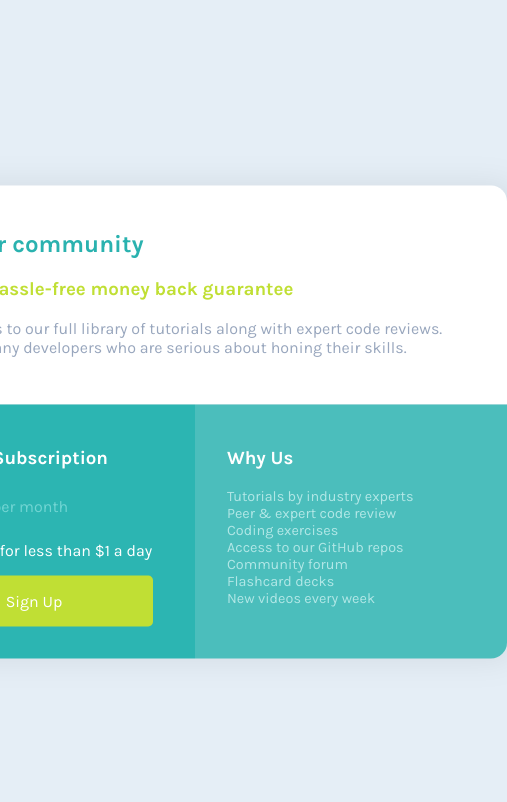
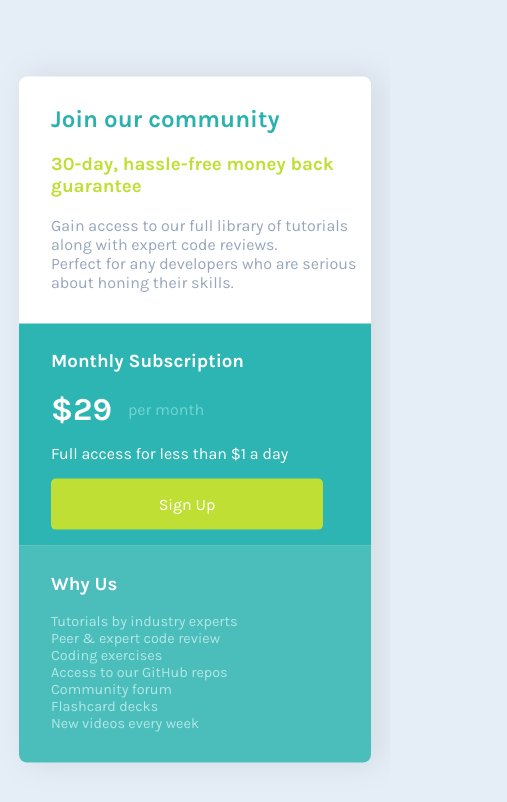
Before and after one commit to kevinfreitasv80/Single-Price-Grid-Component-Master, a plain HTML site: page index.html in a window 390 px wide. Shown: the whole page, 507 px wide, since content can reach past the window. Drawn offline with Linux system fonts and the light colour scheme.

Commit message:
Single Price Grid Component Master

```diff
--- a/assets/style.css
+++ b/assets/style.css
@@ -86,3 +86,29 @@ h3:not(.moneyBack), span, .fullAccess{
     background: hsl(179, 47%, 52%);
     border-radius: 0 0 1em 0;
 }
+
+@media (max-width: 665px) {
+    main{
+        grid-template-columns: 22em;
+        grid-template-rows: repeat(3, .9fr);
+    }
+    .whyUs{
+        grid-row: 3;
+    }
+    .joinCommu, .month, .whyUs{
+        padding: .5em 0 1em 2em;
+        border-radius: 0;
+    }
+    .joinCommu{
+        grid-column: 1;
+        border-radius: .5em .5em 0 0;
+    }
+    .whyUs{
+        border-radius: 0 0 .5em .5em;
+    }
+}
+@media (max-width: 370px) {
+    main{
+        grid-template-columns: 19em;
+    }
+}
```
